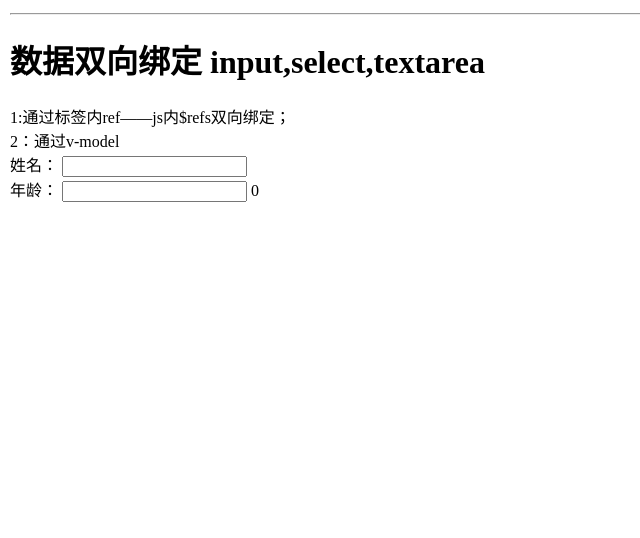
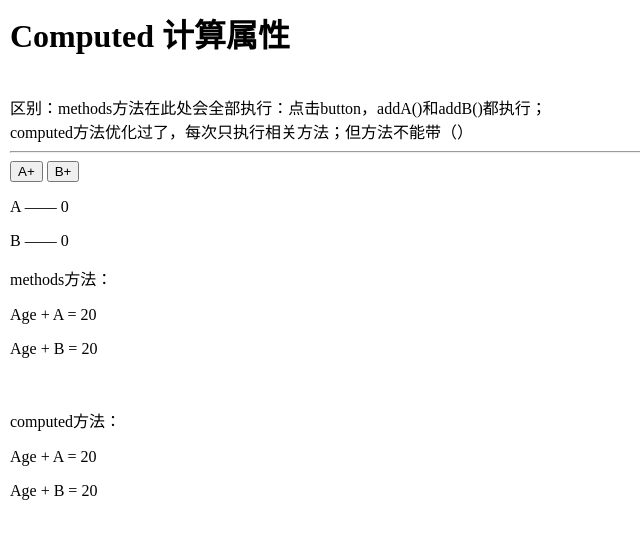
Before and after one commit to maominqiang/homework, a plain HTML site: page index.html in a window 1280 px wide. Shown: the whole page, without its empty margins (0-640 px from the left). Drawn offline with Linux system fonts and the light colour scheme.

Commit message:
computed方法

```diff
--- a/app.js
+++ b/app.js
@@ -2,17 +2,28 @@
 new Vue({
   el: '#vue-app',
   data: {
-	name:"",
-	age:0
+	a:0,
+	b:0,
+	age:20
   },
   methods:{
-	  logname:function(){
-		  // console.log(this.$refs.name.value);
-		  // this.name = this.$refs.name.value;
+	addMethodA:function(){
+		console.log("addA");
+		return this.a + this.age;
+	},
+	addMethodB:function(){
+		console.log("addB");
+		return this.b + this.age;
+	}
+  },
+  computed:{
+	  addA:function(){
+	  	console.log("addA");
+	  	return this.a + this.age;
 	  },
-	  logage:function(){
-		  // console.log("正在输入年龄");
-		  this.age= this.$refs.age.value;
+	  addB:function(){
+	  	console.log("addB");
+	  	return this.b + this.age;
 	  }
   }
 
--- a/index.html
+++ b/index.html
@@ -7,19 +7,22 @@
 	</head>
 
 	<body>
+		<h1>Computed 计算属性</h1><br />
+		区别：methods方法在此处会全部执行：点击button，addA()和addB()都执行；<br />
+		computed方法优化过了，每次只执行相关方法；但方法不能带（）
 		<hr />
-		<h1>数据双向绑定 input,select,textarea</h1>
-		1:通过标签内ref——js内$refs双向绑定；<br />
-		2：通过v-model
 		<div id="vue-app">
-			<label>姓名：</label>
-			<input type="text" v-model="name"/>
-			<span>{{ name }}</span>
+			<button @click="a++">A+</button>
+			<button @click="b++">B+</button>
+			<p> A —— {{ a }}</p>
+			<p> B —— {{ b }}</p>
+			<p>methods方法：</p>
+			<p> Age + A = {{ addMethodA()}}</p>
+			<p> Age + B = {{ addMethodB()}}</p>
 			<br />
-			<label>年龄：</label>
-			<input ref="age" type="number" @keyup.enter="logage"/>
-			<span>{{ age }}</span>
-
+			<p>computed方法：</p>
+			<p> Age + A = {{ addA}}</p>
+			<p> Age + B = {{ addB}}</p>
 		</div>
 		<script src="app.js"></script>
 
--- a/style.css
+++ b/style.css
@@ -2,20 +2,3 @@ html, body {
     margin: 5px;
     padding: 0;
 }
-#canvas{
-	width: 600px;
-	padding: 200px 20px;
-	text-align: center;
-	border: 1px solid blue;
-}
-#stoparea1{
-	padding: 20px 40px;
-	border: 1px solid black;
-	background-color: aliceblue;
-}
-
-#stoparea2{
-	padding: 20px 40px;
-	border: 1px solid black;
-	background-color: chartreuse;
-}
```
